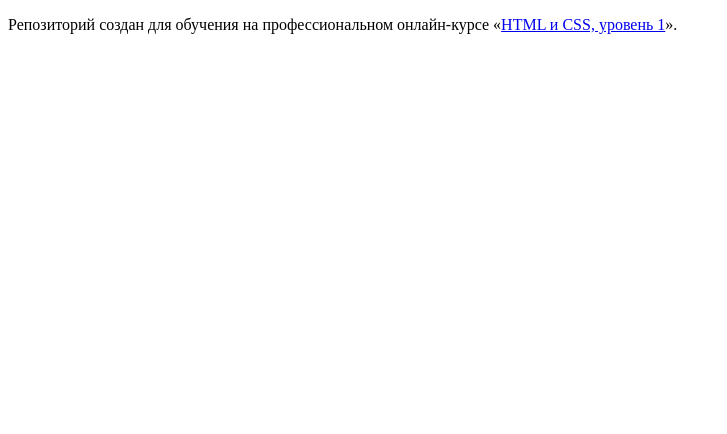
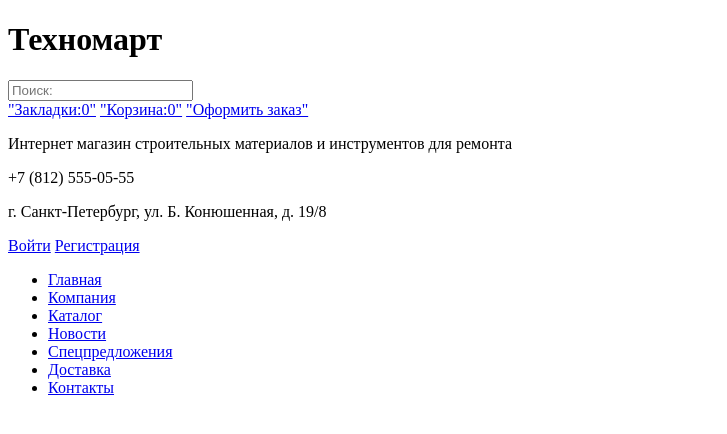
Before and after one commit to IvanRodnov/1133801-technomart-26, a plain HTML site: page index.html in a window 1280 px wide. Shown: the whole page, without its empty margins (0-727 px from the left). Drawn offline with Linux system fonts and the light colour scheme.

Commit message:
Update index.html

```diff
--- a/index.html
+++ b/index.html
@@ -1,12 +1,60 @@
 <!DOCTYPE html>
 <html lang="ru">
-  <head>
-    <meta charset="utf-8">
-    <title>HTML Academy: Техномарт</title>
-  </head>
-  <body>
+<head>
+<meta charset="utf-8">
+<title>Техномарт</title>
+</head>
+<body>
+<header class="main-header">
+    <div class="header1">
+    <div class="box">
+    <div class="logo">
+    <h1>Техномарт<h1>
+    </div>
+    <div class="header2">
 
-    <p>Репозиторий создан для обучения на профессиональном онлайн‑курсе «<a href="https://htmlacademy.ru/intensive/htmlcss">HTML и CSS, уровень 1</a>».</p>
-
-  </body>
+        <div class="search">
+                <form>
+        <input type="search" name="search" placeholder="Поиск:">
+        <label class="search-label">
+        </label>
+    </form>
+    </div>
+<a class="book" href="#">"Закладки:0"</a>
+<a class="bag" href="#">"Корзина:0"</a>
+<a class="order" href="#">"Оформить заказ"</a>
+    </div>
+    <div class="header2">
+        <div class="box">
+            <div class="title"></div>
+            <p>Интернет магазин строительных материалов и инструментов для ремонта </p>
+    </p>
+</div>
+<div class="data">
+  <div class="telephone">
+    <p>+7 (812) 555-05-55</p>
+  </div>
+  <div class="address">
+    <p>г. Санкт-Петербург, ул. Б. Конюшенная, д. 19/8</p>
+  </div>
+</div>
+<div class="form-registration">
+  <a class="login" href="#login">Войти</a>
+  <a class="registration" href="#registration">Регистрация</a>
+</div>
+<nav class="main-navigation">
+  <ul>
+    <li><a href="#">Главная</a></li>
+    <li><a href="company.html">Компания</a></li>
+    <li><a href="catalog.html">Каталог</a></li>
+    <li><a href="news.html">Новости</a></li>
+    <li><a href="discounts.html">Спецпредложения</a></li>
+    <li><a href="delivery.html">Доставка</a></li>
+    <li><a href="contacts.html">Контакты</a></li>
+  </ul>
+</nav>
+</div>
+</div>
+</header>
+</body>
 </html>
```
